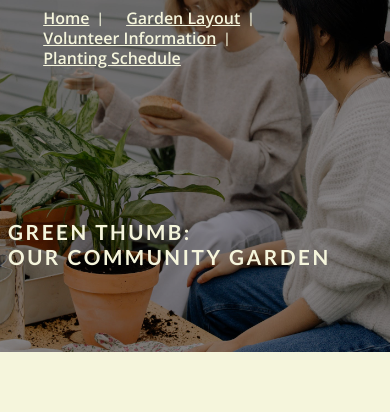
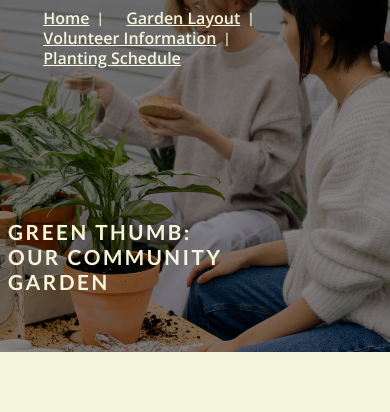
Before and after one commit to CIT85/jacques-pub, a plain HTML site: page final/index.html in a window 390 px wide. Shown: the top 412 px of the page. Drawn offline with nearby package versions, Linux system fonts and the light colour scheme.

Commit message:
fixed nowrap spacing on query

```diff
--- a/final/css/style.css
+++ b/final/css/style.css
@@ -472,6 +472,9 @@ footer > p.text-center {
     iframe {
         width: 80%;
     }
+    .nowrap {
+        white-space: unset;
+    }
 }
 
 @media screen and (max-width: 576px) {
```
